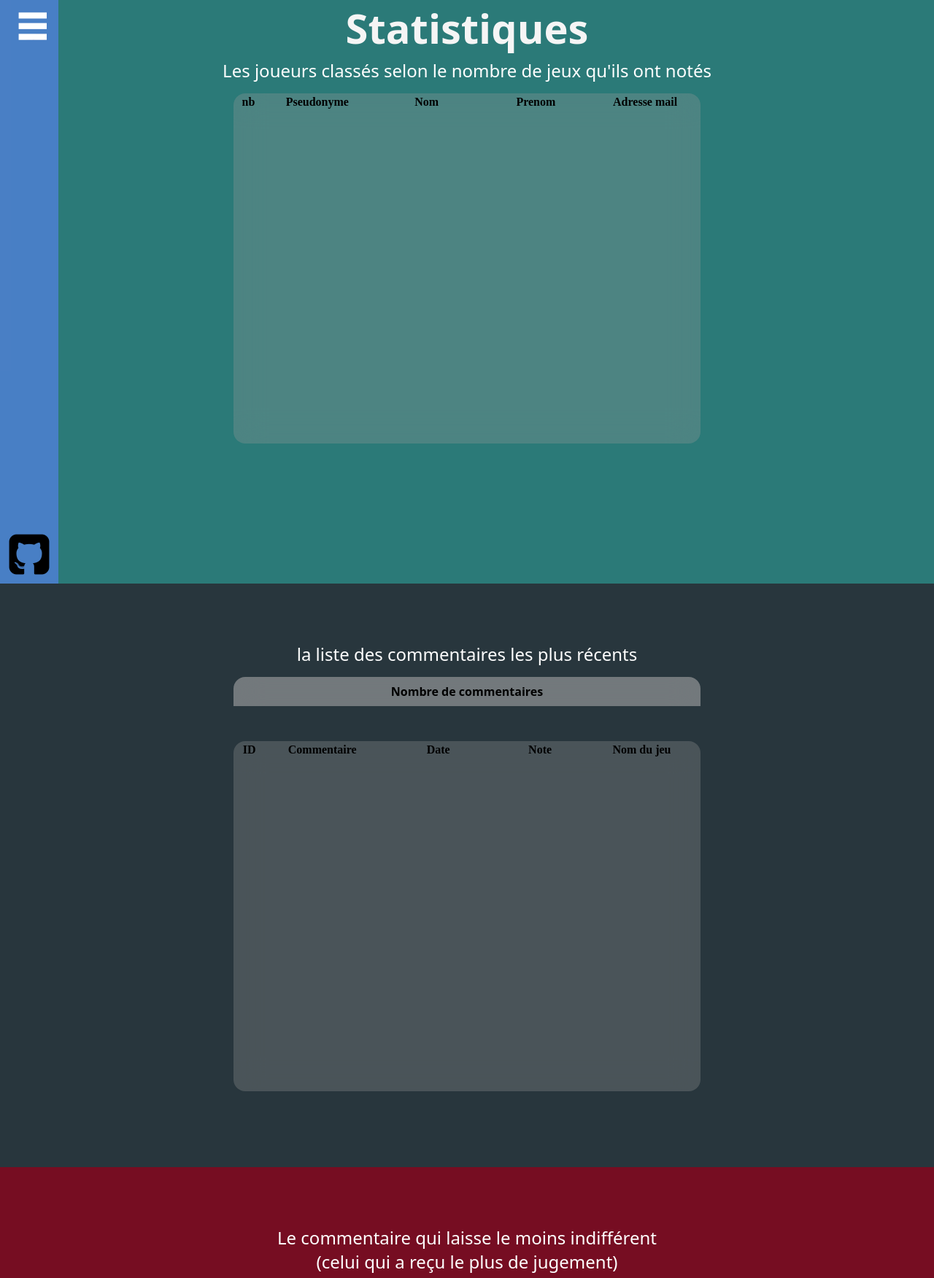
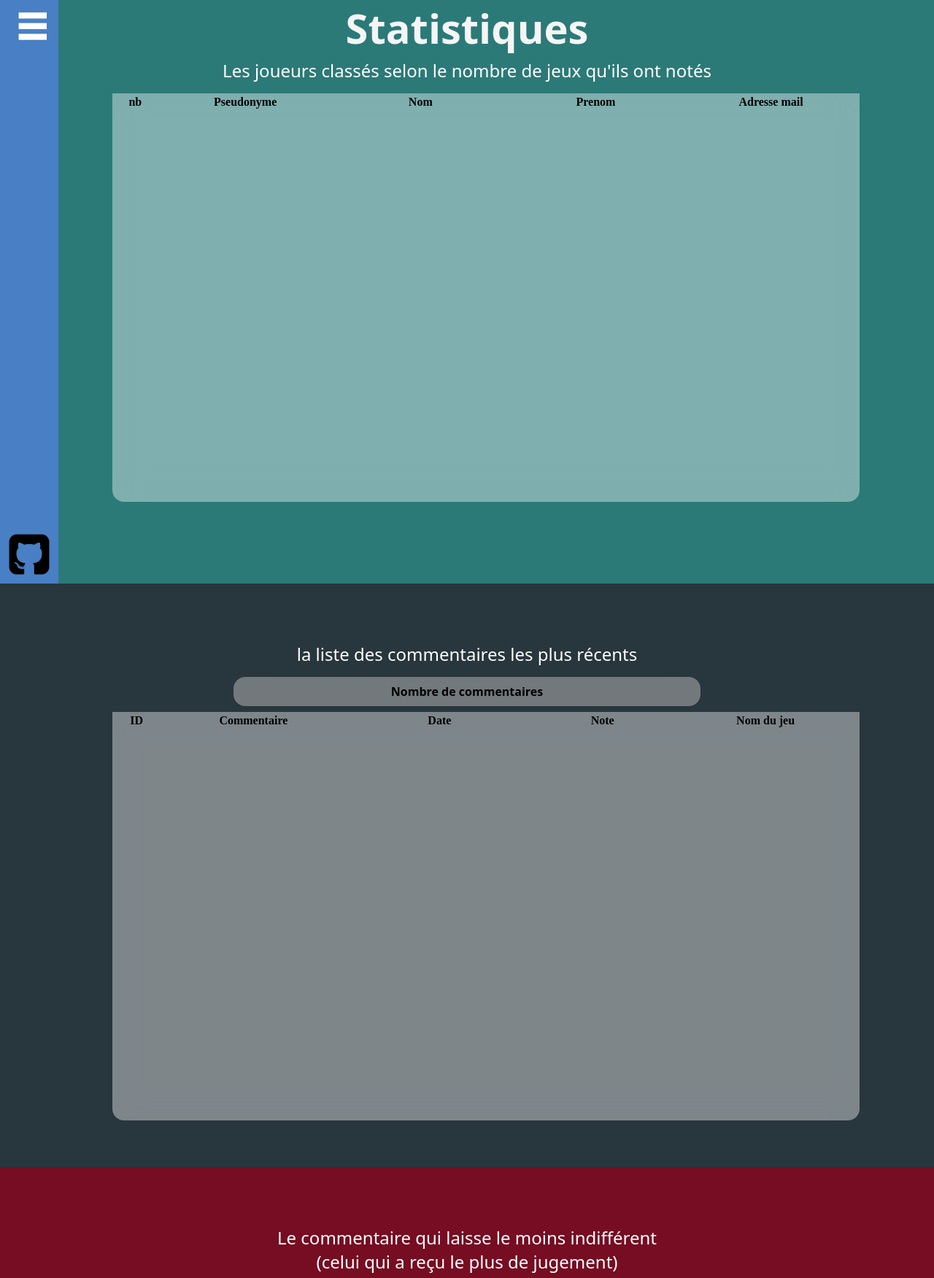
Before and after one commit to Farouk-Soufary/project_SGBD, a PHP site: page /statistics.php in a window 1280 px wide. Shown: the top 1752 px of the page at 73% size. Run offline with PHP 8.4, Linux system fonts and the light colour scheme; data that the repository does not hold is empty.

Commit message:
fixed stuff

```diff
--- a/src/statistics.php
+++ b/src/statistics.php
@@ -52,14 +52,14 @@
             <div class="stats-title-page">Statistiques</div>
             <div class="stats-wrap">
                 <div class="title-grid">Les joueurs classés selon le nombre de jeux qu'ils ont notés</div>
-                <div class="stats-grid" style="margin-top: 6vh; border-radius: 2vh; overflow-y: scroll;" >
-                <table style="width:100%">
+                <div class="stats-grid" style="margin-top: 6vh; border-radius-bottom: 2vh; overflow-y: scroll;  overflow-x: hidden; font-size: 2vh;" >
+                <table style="width:100%;">
                             <tr>
-                                <th style="width:5%">nb</th>
-                                <th style="width:20%">Pseudonyme</th>
-                                <th style="width:20%">Nom</th>
-                                <th style="width:20%">Prenom</th>
-                                <th style="width:20%">Adresse mail</th>
+                                <th style="width:5%;">nb</th>
+                                <th style="width:20%;">Pseudonyme</th>
+                                <th style="width:20%;">Nom</th>
+                                <th style="width:20%;">Prenom</th>
+                                <th style="width:20%;">Adresse mail</th>
                             </tr>
                 </table>
                 <?php
@@ -76,13 +76,13 @@
                    $themes = $rs->fetchAll();
                    foreach ($themes as $theme) {
                    ?>
-                        <table style="width:100%">
+                        <table style="width:100%;">
                             <tr>
-                                <td style="width:5%"><?php echo $theme['NB'];?></td >
-                                <td style="width:20%"><?php echo $theme['PSEUDONYME'];?></td>
-                                <td style="width:20%"><?php echo $theme['NOM_JOUEUR'];?></td>
-                                <td style="width:20%"><?php echo $theme['PRENOM_JOUEUR'];?></td>
-                                <td style="width:20%"><?php echo $theme['ADRESSE_MAIL'];?></td>
+                                <td style="width:5%;"><?php echo $theme['NB'];?></td >
+                                <td style="width:20%;"><?php echo $theme['PSEUDONYME'];?></td>
+                                <td style="width:20%;"><?php echo $theme['NOM_JOUEUR'];?></td>
+                                <td style="width:20%;"><?php echo $theme['PRENOM_JOUEUR'];?></td>
+                                <td style="width:20%;"><?php echo $theme['ADRESSE_MAIL'];?></td>
                             </tr>
                    </table>
                    <?php
@@ -106,14 +106,14 @@
                 </form>
                 </div>
 
-                <div class="stats-grid" style="margin-top: 6vh; border-radius: 2vh; overflow-y: scroll;" >
-                    <table style="width:100%">
+                <div class="stats-grid" style="border-radius-bottom: 2vh; overflow-y: scroll; overflow-x: hidden; font-size: 2vh;" >
+                    <table style="width:100%;">
                         <tr>
-                                <th style="width:5%">ID</th>
-                                <th style="width:20%">Commentaire</th>
-                                <th style="width:20%">Date</th>
-                                <th style="width:15%">Note</th>
-                                <th style="width:20%">Nom du jeu</th>
+                                <th style="width:5%;">ID</th>
+                                <th style="width:20%;">Commentaire</th>
+                                <th style="width:20%;">Date</th>
+                                <th style="width:15%;">Note</th>
+                                <th style="width:20%;">Nom du jeu</th>
                         </tr>
                     </table>
                     <?php
@@ -140,13 +140,13 @@
                             $themes = $rs->fetchAll();
                             foreach ($themes as $theme) {
                             ?>
-                                    <table style="width:100%">
+                                    <table style="width:100%;">
                                         <tr>
-                                            <td style="width:5%"><?php echo $theme['ID_NOTE'];?></td >
-                                            <td style="width:20%"><?php echo $theme['COMMENTAIRE'];?></td>
-                                            <td style="width:20%"><?php echo $theme['DATE_NOTE'];?></td>
-                                            <td style="width:15%"><?php echo $theme['VALEUR'];?></td>
-                                            <td style="width:20%"><?php echo $theme['NOM_JEU'];?></td>
+                                            <td style="width:5%;"><?php echo $theme['ID_NOTE'];?></td >
+                                            <td style="width:20%;"><?php echo $theme['COMMENTAIRE'];?></td>
+                                            <td style="width:20%;"><?php echo $theme['DATE_NOTE'];?></td>
+                                            <td style="width:15%;"><?php echo $theme['VALEUR'];?></td>
+                                            <td style="width:20%;"><?php echo $theme['NOM_JEU'];?></td>
                                         </tr>
                             </table>
                             <?php
@@ -160,13 +160,13 @@
         <div class="page-3">
             <div class="stats-wrap">
                 <div class="title-grid">Le commentaire qui laisse le moins indifférent <br> (celui qui a reçu le plus de jugement)</div>
-                <div class="stats-grid" style="margin-top: 9vh; border-radius: 2vh; overflow-y: scroll;">
-                <table style="width:100%">
+                <div class="stats-grid" style="margin-top: 9vh; border-radius-bottom: 2vh; overflow-y: scroll;  overflow-x: hidden; font-size: 2vh;">
+                <table style="width:100%;">
                             <tr>
-                                <th style="width:5%">nb</th>
-                                <th style="width:20%">Commentaire</th>
-                                <th style="width:20%">Date</th>
-                                <th style="width:20%">Note</th>
+                                <th style="width:5%;">nb</th>
+                                <th style="width:20%;">Commentaire</th>
+                                <th style="width:20%;">Date</th>
+                                <th style="width:20%;">Note</th>
                             </tr>
                 </table>
                 <?php
@@ -183,12 +183,12 @@
                    $themes = $rs->fetchAll();
                    foreach ($themes as $theme) {
                    ?>
-                        <table style="width:100%">
+                        <table style="width:100%;">
                             <tr>
-                                <td style="width:5%"><?php echo $theme['NB'];?></td >
-                                <td style="width:20%"><?php echo $theme['COMMENTAIRE'];?></td>
-                                <td style="width:20%"><?php echo $theme['DATE_NOTE'];?></td>
-                                <td style="width:20%"><?php echo $theme['VALEUR'];?></td>
+                                <td style="width:5%;"><?php echo $theme['NB'];?></td >
+                                <td style="width:20%;"><?php echo $theme['COMMENTAIRE'];?></td>
+                                <td style="width:20%;"><?php echo $theme['DATE_NOTE'];?></td>
+                                <td style="width:20%;"><?php echo $theme['VALEUR'];?></td>
                             </tr>
                    </table>
                    <?php
@@ -201,7 +201,7 @@
         <div class="page-4">
             <div class="stats-wrap">
                 <div class="title-grid">Les commentaires classés selon leurs indices de confiance</div>
-                <div class="stats-grid" style="margin-top: 6vh; border-radius: 2vh;">
+                <div class="stats-grid" style="margin-top: 6vh; border-radius-bottom: 2vh;  overflow-y: scroll; overflow-x: hidden; font-size: 2vh;">
                 </div>
             </div>
         </div>
--- a/src/styles.css
+++ b/src/styles.css
@@ -110,15 +110,15 @@ a{
 /*! WEBKIT SCROLL BAR DECO **/
 
 ::-webkit-scrollbar{
-    width: 15px;
+    width: 2vh;
 }
 
 ::-webkit-scrollbar-track{
-    background: rgb(108, 108, 108);
+    background: transparent;
 }
 
 ::-webkit-scrollbar-thumb{
-    border-radius: 6px;
+    border-radius: 6vh;
     background-color: rgb(120,169,255,.6);
 }
 
@@ -194,7 +194,7 @@ a{
 }
 
 .page-6{
-    background-color: rgb(43, 122, 120);
+    background-color: rgb(13, 122, 80);
 }
 
 .footer{
@@ -419,8 +419,7 @@ a{
     background-color: rgb(189, 188, 188, .5);
     backdrop-filter: blur(20px);
     color: black;
-    border-top-left-radius: 2vh;
-    border-top-right-radius: 2vh;
+    border-radius: 2vh;
 }
 
 .choose-button:hover{
@@ -438,7 +437,7 @@ a{
     transform: translateY(-10px);
     transition: .3s ease-in-out;
     opacity: 0;
-    background-color: blueviolet;
+    background-color: transparent;
     grid-template-rows: auto;
     row-gap: 0;
 }
@@ -454,19 +453,32 @@ a{
     width: 50vw;
     font-size: 2vh;
     cursor: pointer;
+    border: 1px solid rgb(55, 128, 130);
+    background-color: rgb(255, 255, 255, .6);
+    border-radius: .5vh;
+    color: black;
+    font-weight: 700;
+    transition: .1s ease-in-out;
 }
+
+.test-bar:hover{
+    background-color:  rgb(55, 128, 130);
+    color: yellowgreen;
+}
+
 
 .consult-grid, .stats-grid {
     z-index: -1;
     display: inline-block;
     position: absolute;
     left: 0;
-    margin-left: 5vw;
-    height: 60vh;
-    width: 50vw;
+    margin: 1vh;
+    margin-left: -8vw;
+    height: 70vh;
+    width: 80vw;
     border-bottom-left-radius: 2vh;
     border-bottom-right-radius: 2vh;
-    background-color: rgb(155, 155, 155, .3);
+    background-color: rgb(255, 255, 255, .4);
     backdrop-filter: blur(20px);
 }
 
```
